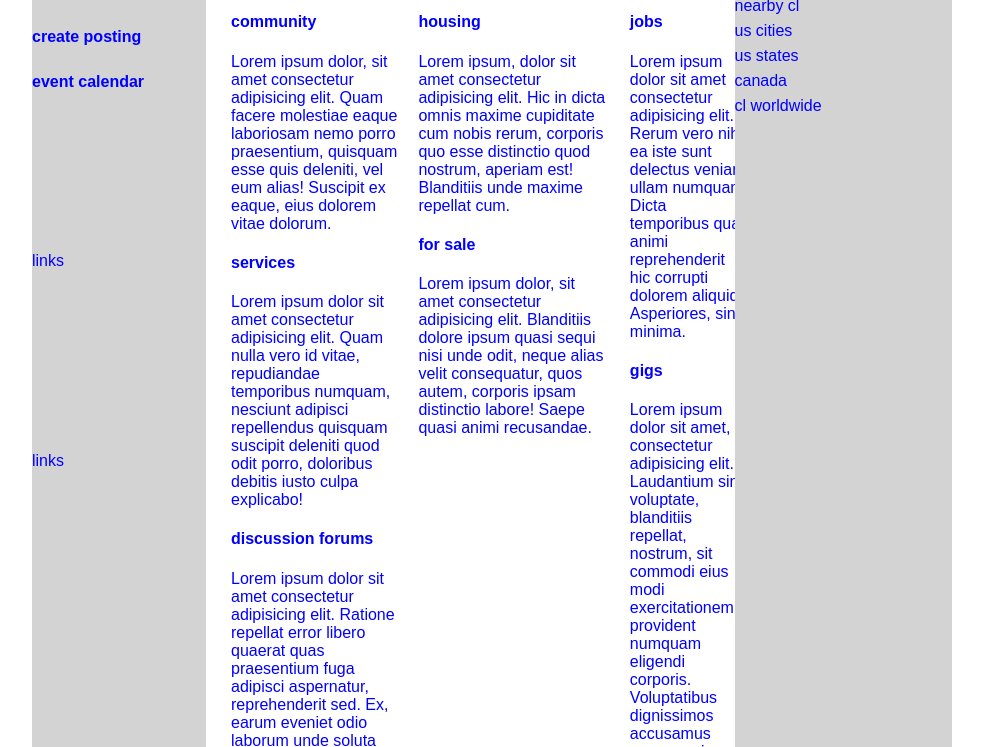
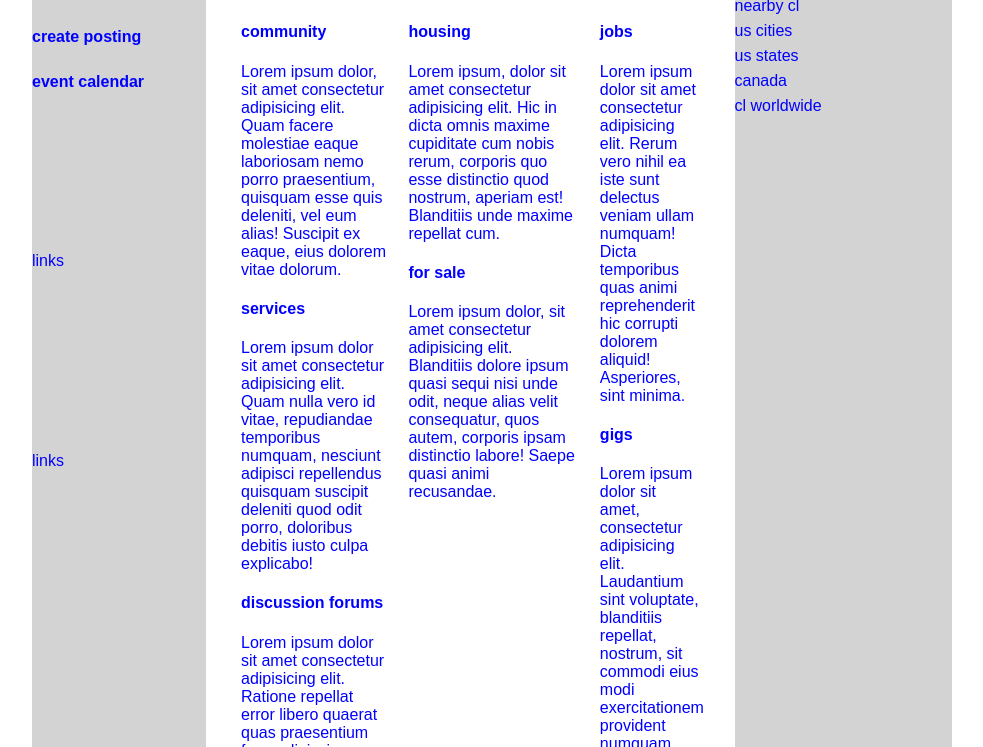
Before and after one commit to JasanCarsley/lab-02c-craigslist-layout, a plain HTML site: page index.html in a window 1280 px wide. Shown: the part 53-800 px from the top of the page, without its empty margins (173-1156 px from the left). Drawn offline with Linux system fonts and the light colour scheme.

Commit message:
small change

```diff
--- a/style.css
+++ b/style.css
@@ -22,6 +22,10 @@ main {
     grid-gap: 25px;
 }
 
+.mids {
+    padding: 10px;
+}
+
 .right {
     display: grid;
     background-color: lightgray;
@@ -42,6 +46,4 @@ main {
 .main-middle {
     display: grid;
     grid-template-columns: 35% 40% 25%;
-    grid-gap: 20px;
-
 }
```
